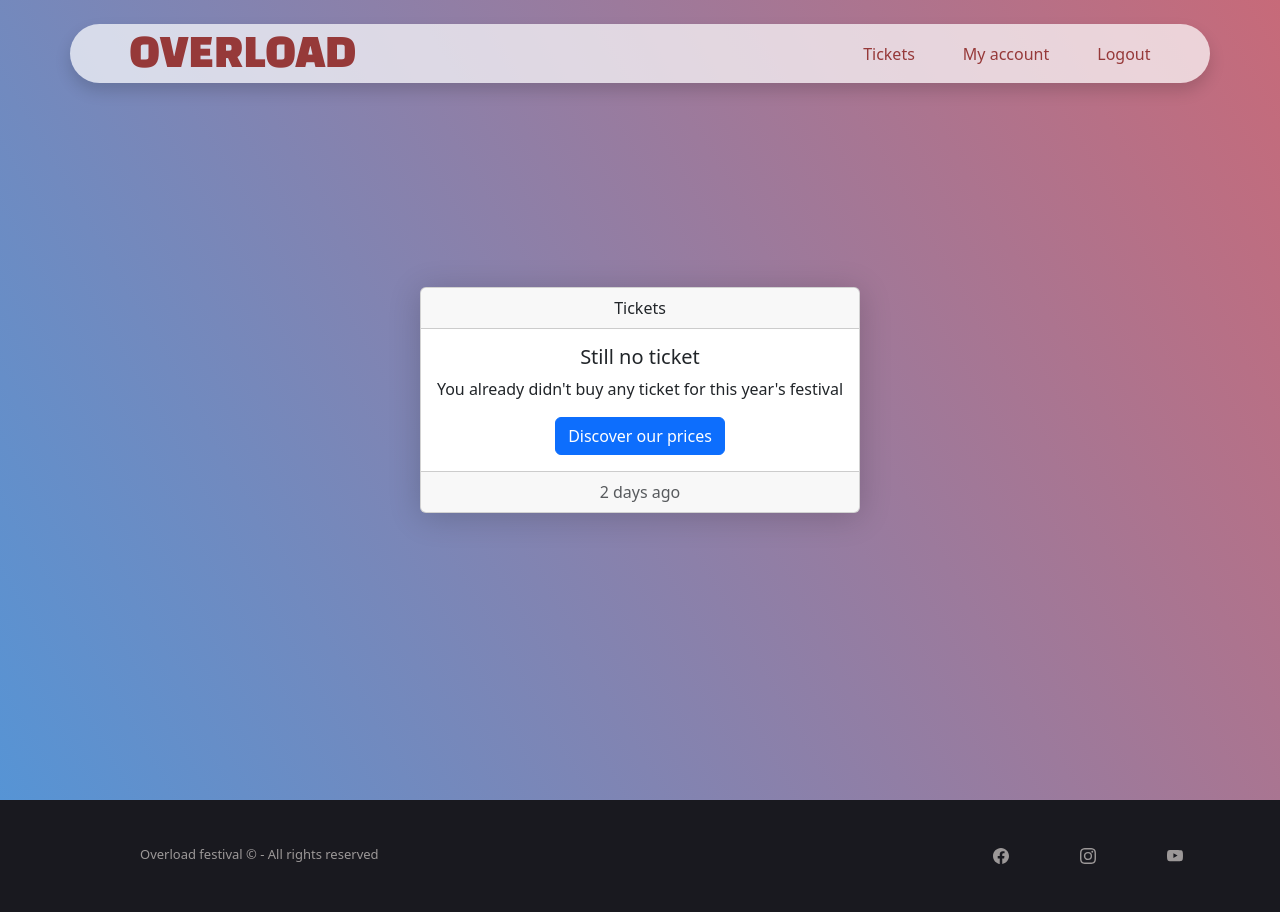
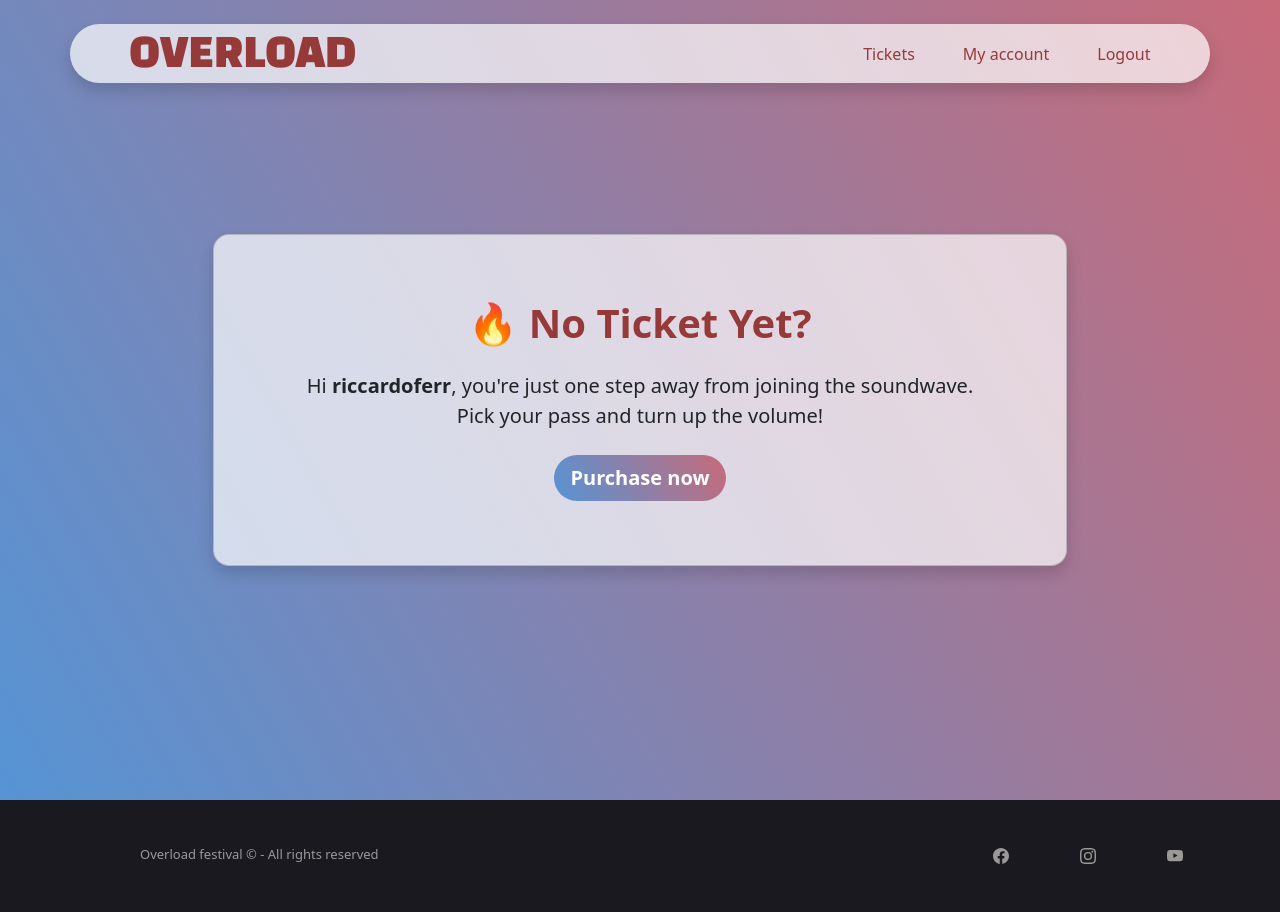
Before and after one commit to ferraroriccardo/musical-festival-website, a Flask app: page /profile in a window 1280 px wide. Run offline with Flask 3, Linux system fonts and the light colour scheme; a user stored in the database is signed in; data comes from the database, SQL or seed files in the repository; both versions use the stored data as it was after the commit.

Commit message:
feat: update ticket selection options and enhance profile page layout

```diff
--- a/app.py
+++ b/app.py
@@ -9,6 +9,8 @@ import spettacoli_dao, biglietti_dao, settings_dao
 
 # Image module to preprocess the images uploaded by the users
 from PIL import Image
+
+import utenti_dao
 PROFILE_IMG_HEIGHT = 130
 POST_IMG_WIDTH = 300
 
--- a/static/style.css
+++ b/static/style.css
@@ -10,9 +10,14 @@
     background-color: rgb(5, 4, 4);
 }
 
+.red-text{
+    color: #963939;
+}
+
 nav a, nav h1{
     color: #963939;
 }
+
 nav a:hover,
 nav a:focus {
     color: #43699c;
@@ -140,6 +145,7 @@ footer div {
 .hover-big {
     transition: transform 0.3s cubic-bezier(0.4, 0, 0.2, 1);
 }
+
 .hover-big:hover, .hover-big:focus {
     transform: scale(1.04);
     z-index: 2;
--- a/templates/profile.html
+++ b/templates/profile.html
@@ -1,19 +1,34 @@
 {% extends "base.html" %}
 
 {% block content %}
-<article class="d-flex align-items-center banner-blue full-height">
-    <div class="card text-center mx-auto" style="max-width: 32rem; position: relative; z-index: 2; box-shadow: 0 4px 32px rgba(0,0,0,0.18);">
-        <div class="card-header">
-            Tickets
+
+{% if p_ticket %}
+
+<article class="d-flex justify-content-center align-items-center banner-blue full-height">
+    <section class="card text-center col-8 shadow rounded-4 p-5 transparent-white-bg">
+        <div class="card-body">
+            <h1 class="mb-4 green-text fw-bold">🎫 Ticket Confirmed!</h1>
+            <p class="mb-4 fs-5">Hi <b>{{ current_user.email.split('@')[0] }}</b>, you're all set for the soundwave!<br>
+                Your pass is ready - just show it at the gate.</p>
         </div>
+    </section>
+</article>
+
+{% else %}
+
+<article class="d-flex justify-content-center align-items-center banner-blue full-height">
+    <section class="card text-center col-8 shadow rounded-4 p-5 transparent-white-bg">
         <div class="card-body">
-            <h5 class="card-title">Still no ticket</h5>
-            <p class="card-text">You already didn't buy any ticket for this year's festival</p>
-            <a href="#" class="btn btn-primary">Discover our prices</a>
+            <h1 class="mb-4 red-text fw-bold">🔥 No Ticket Yet?</h1>
+            <p class="mb-4 fs-5">Hi <b>{{ current_user.email.split('@')[0] }}</b>, you're just one step away from
+                joining the soundwave. <br>Pick your pass and turn up the volume!</p>
+            <a href="{{ url_for('ticket_page') }}"
+                class="btn btn-lg rounded-pill fw-bold btn-custom-gradient border-gradient" type="submit">
+                Purchase now
+            </a>
         </div>
-        <div class="card-footer text-muted">
-            2 days ago
-        </div>
-    </div>
+    </section>
 </article>
+
+{% endif %}
 {% endblock %}
```
Also changed, not shown: templates/ticket.html (+5 -5 lines), musical_festival.db, utenti_dao.py (line endings or trailing spaces).
